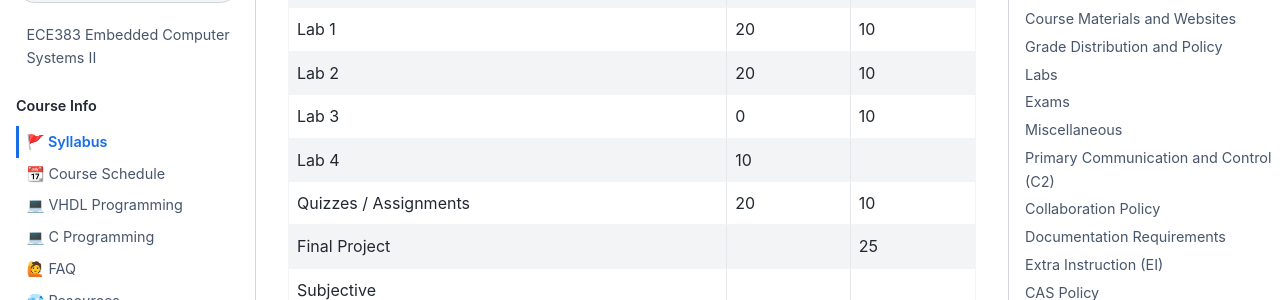
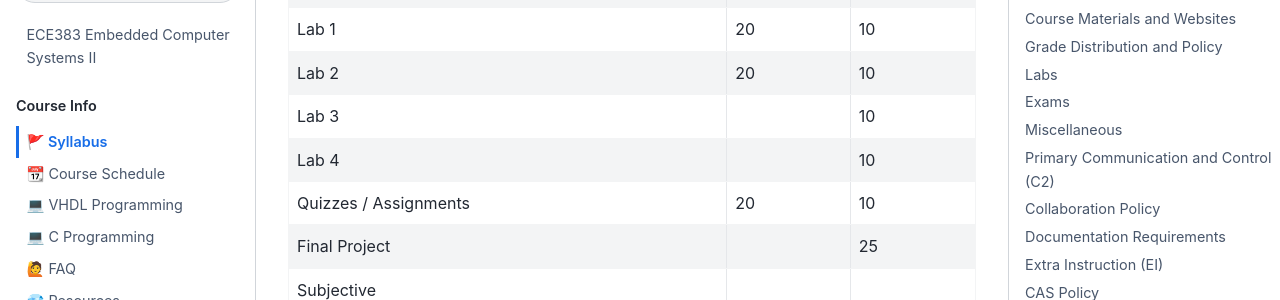
Before and after one commit to USAFA-ECE/ece383, a Jupyter Book: the page built from book/syllabus.md, in a window 1280 px wide and 900 px high, scrolled down 2081 px. Shown: the part 154-454 px from the top of the window. Built offline with Jupyter Book 1.0.4 settings and Sphinx 7.4.7 and the Sphinx Book theme 1.1.4, drawn with Linux system fonts in a browser that asks for light colours; pages that are not in the unit, such as notebooks, are missing from menus.

Commit message:
Update syllabus.md

```diff
--- a/book/syllabus.md
+++ b/book/syllabus.md
@@ -48,8 +48,8 @@ The **Grade distribution** for this course is shown below.
 | GRs                   | 40   | 25    |
 | Lab 1                 | 20   | 10    |
 | Lab 2                 | 20   | 10    |
-| Lab 3                 | 0    | 10    |
-| Lab 4                 | 10   |       |
+| Lab 3                 |      | 10    |
+| Lab 4                 |      | 10    |
 | Quizzes / Assignments | 20   | 10    |
 | Final Project         |      | 25    |
 | Subjective            |      |       |
```
